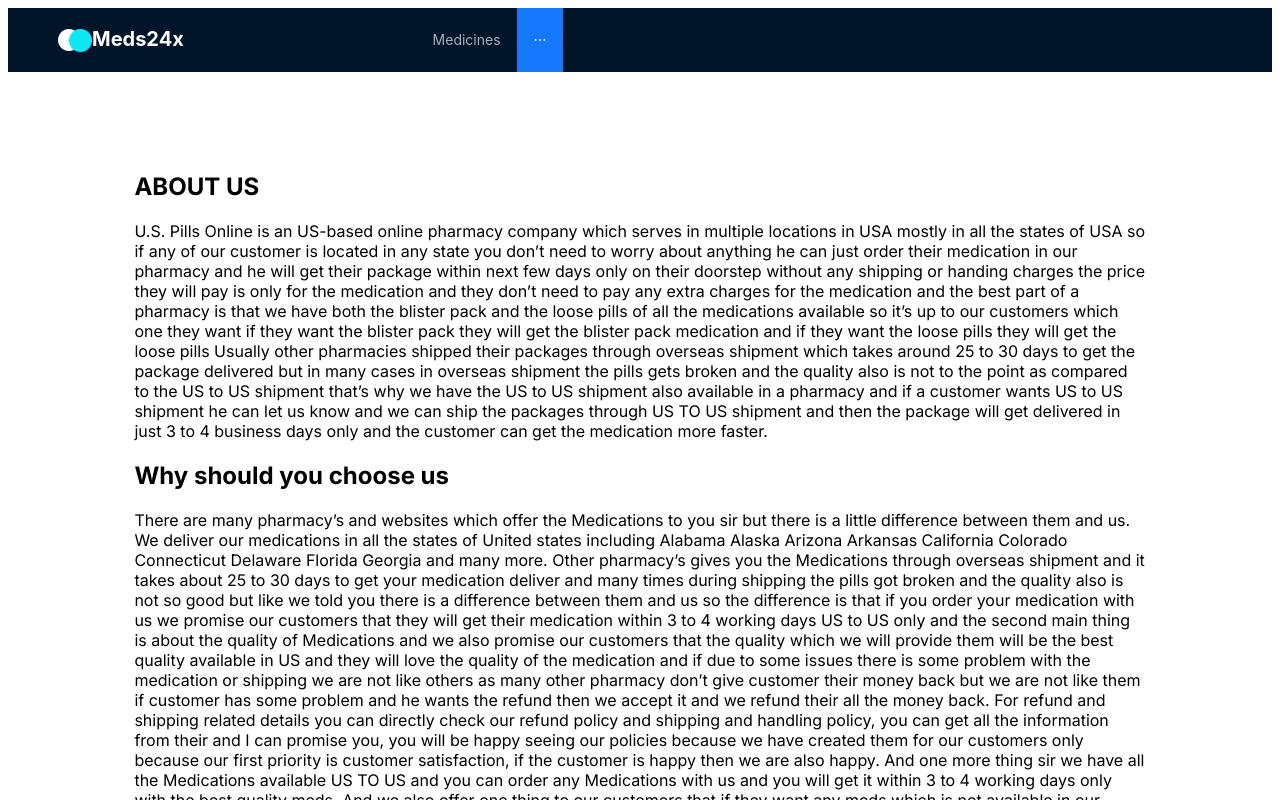
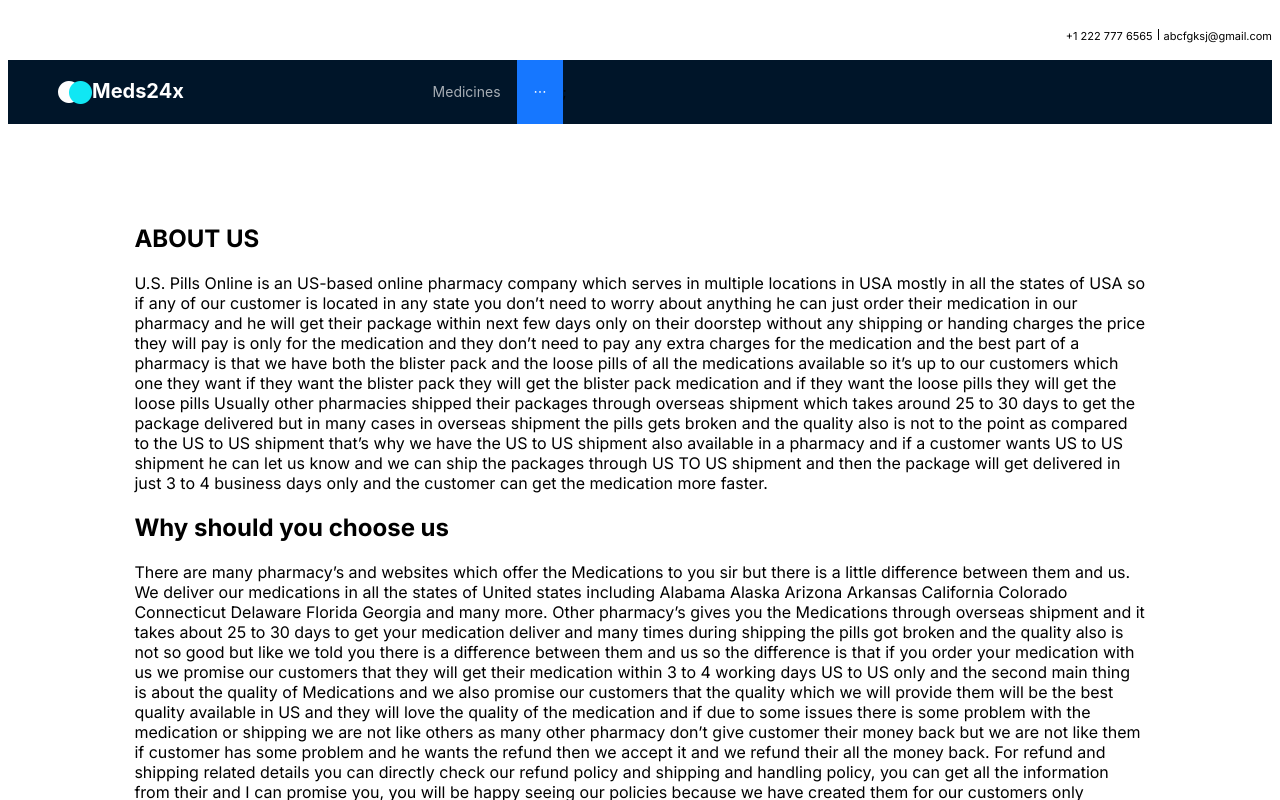
Before and after one commit to abhishek226/medicos, a Next.js app: page /about in a window 1280 px wide. Shown: the top 800 px of the page. Built offline with nearby package versions, Linux system fonts and the light colour scheme.

Commit message:
about and contact us

```diff
--- a/src/app/about/page.module.css
+++ b/src/app/about/page.module.css
@@ -47,3 +47,68 @@
     font-weight: 700;
     color: #ffffff;
   }
+
+  .headerTop-top{border-bottom:1px solid #f6f8fa;}
+
+.headerTop ul li {display: inline-block;}
+
+.header-top-left li,.header-top-right li  {display: inline-block;}
+
+/*.select-opt*/
+.select-opt,.header-top-contact{
+    padding: 10px 18px;
+    border-right: 1px solid #f6f8fa;
+}
+.header-top-contact{
+    border-right: 0;
+    border-left: 1px solid #f6f8fa;
+    font-size: 12px;
+}
+.select-opt select {
+    border: none;
+    cursor:pointer;
+    color:#a7b0ba;
+    font-size: 12px;
+    font-weight: 300;
+}
+.select-opt option{
+    color:#a7b0ba;
+    text-transform: uppercase;
+}
+.select-opt a span.lnr-magnifier:before {
+    font-size: 12px;
+    color: #373939;
+}
+.select-opt a span.lnr-magnifier:before {
+    font-size: 12px;
+    color: #373939;
+}
+/*.select-opt*/
+
+.headerTopRight{
+  display: flex;
+    flex-direction: row-reverse;
+}
+
+.headerTopRight ul li a{
+    color:#a7b0ba;
+    font-size: 12px;
+    font-weight: 300;
+}
+.pullRight{
+  display: flex;
+  flex-direction: column;
+}
+
+.email{
+  padding-left: 5px;
+    font-size: 11px;
+}
+.middle{
+  border-right: 1px solid black;
+    height: 11px;
+    padding-left: 5px;
+}
+.mobile{
+  font-size: 11px;
+}
--- a/src/app/about/page.tsx
+++ b/src/app/about/page.tsx
@@ -18,12 +18,14 @@ import { useState } from "react";
 
 const { Header, Content, Footer } = Layout;
 
+
 const items = new Array(15).fill(null).map((_, index) => ({
   key: index + 1,
   label: `nav ${index + 1}`,
 }));
 
 export default function Home() {
+  const router = useRouter()
 
   const items: MenuProps['items'] = [
     {
@@ -38,6 +40,12 @@ export default function Home() {
   const [current, setCurrent] = useState('about');
   const onClick: MenuProps['onClick'] = (e) => {
     console.log('click ', e);
+    if(e.keyPath.includes('about')){
+      router.push('/about');
+    }
+    else if(e.keyPath.includes('mail')){
+      router.push('/');
+    }
     setCurrent(e.key);
   };
   return (
@@ -47,6 +55,26 @@ export default function Home() {
 
           </header>
       </div> */}
+      <header id="header-top" className={styles.headerTop}>
+        <ul className={styles.pullRight}>
+          <li className={styles.pullRight}>
+            <div className={styles.headerTopRight}>
+              <ul>
+                <li className={styles.mobile}>
+                  +1 222 777 6565
+                </li>
+                <li>
+                  <div className={styles.middle}></div>
+                </li>
+                <li className={styles.email}>
+                  abcfgksj@gmail.com
+                </li>
+              </ul>
+            </div>
+          </li>
+        </ul>
+
+      </header>
       <Layout>
         <Header style={{ display: 'flex', alignItems: 'center' }}>
           <div className={styles.demo_logo}>
@@ -98,12 +126,6 @@ export default function Home() {
                     </p>
                   </div>
                   <div>
-                    <h2>Free Shipping</h2>
-                    <p>
-                    In our pharmacy we don’t charge any shipping charges because the price quoted for the medication is the total price which includes all the shipping charges and handling charges so all your customers just need to pay that amount only and they don’t need to pay any extra charges for shipping or handing so if you want to order with us you can get a very reasonable price for all your medications in a very good quality available US to US and overseas also
-                    </p>
-                  </div>
-                  <div>
                     <h2>Amazing Customer Service</h2>
                     <p>
                     We always try your best to satisfy all your customers completely because we also know that if customers are happy with us and they are satisfied with your service then they will order with us again in future. We always tell your customers honestly that how much time will be taken to get the package delivered on their doorstep and we give them  their tracking numbers also so that they can track their packages and know each and every update for their package.
@@ -114,6 +136,12 @@ export default function Home() {
                     <p>
                     We don’t take any extra charges from our customers. We always take the reasonable prices for their medications without any shipping and handling charges because the price for the medication includes all the shipping and handling charges in it so all your customers don’t need to pay us any single extra amount other than the price of medication and they also don’t need to pay any charges for duty fees or customs
                      </p>
+                  </div>
+                  <div>
+                    <h2>Contact Us</h2>
+                    <p>
+                      Please contact us at +911234567890
+                    </p>
                   </div>
                 </Col>
               </Row>
--- a/src/app/medicine-details/[slug]/page.module.css
+++ b/src/app/medicine-details/[slug]/page.module.css
@@ -1325,3 +1325,68 @@
     font-weight: 700;
     color: #ffffff;
   }
+
+  .headerTop-top{border-bottom:1px solid #f6f8fa;}
+
+.headerTop ul li {display: inline-block;}
+
+.header-top-left li,.header-top-right li  {display: inline-block;}
+
+/*.select-opt*/
+.select-opt,.header-top-contact{
+    padding: 10px 18px;
+    border-right: 1px solid #f6f8fa;
+}
+.header-top-contact{
+    border-right: 0;
+    border-left: 1px solid #f6f8fa;
+    font-size: 12px;
+}
+.select-opt select {
+    border: none;
+    cursor:pointer;
+    color:#a7b0ba;
+    font-size: 12px;
+    font-weight: 300;
+}
+.select-opt option{
+    color:#a7b0ba;
+    text-transform: uppercase;
+}
+.select-opt a span.lnr-magnifier:before {
+    font-size: 12px;
+    color: #373939;
+}
+.select-opt a span.lnr-magnifier:before {
+    font-size: 12px;
+    color: #373939;
+}
+/*.select-opt*/
+
+.headerTopRight{
+  display: flex;
+    flex-direction: row-reverse;
+}
+
+.headerTopRight ul li a{
+    color:#a7b0ba;
+    font-size: 12px;
+    font-weight: 300;
+}
+.pullRight{
+  display: flex;
+  flex-direction: column;
+}
+
+.email{
+  padding-left: 5px;
+    font-size: 11px;
+}
+.middle{
+  border-right: 1px solid black;
+    height: 11px;
+    padding-left: 5px;
+}
+.mobile{
+  font-size: 11px;
+}
--- a/src/app/page.module.css
+++ b/src/app/page.module.css
@@ -1331,3 +1331,68 @@ a:focus {
 .ant-table-title{
   font-size: 20px;
 }
+
+.headerTop-top{border-bottom:1px solid #f6f8fa;}
+
+.headerTop ul li {display: inline-block;}
+
+.header-top-left li,.header-top-right li  {display: inline-block;}
+
+/*.select-opt*/
+.select-opt,.header-top-contact{
+    padding: 10px 18px;
+    border-right: 1px solid #f6f8fa;
+}
+.header-top-contact{
+    border-right: 0;
+    border-left: 1px solid #f6f8fa;
+    font-size: 12px;
+}
+.select-opt select {
+    border: none;
+    cursor:pointer;
+    color:#a7b0ba;
+    font-size: 12px;
+    font-weight: 300;
+}
+.select-opt option{
+    color:#a7b0ba;
+    text-transform: uppercase;
+}
+.select-opt a span.lnr-magnifier:before {
+    font-size: 12px;
+    color: #373939;
+}
+.select-opt a span.lnr-magnifier:before {
+    font-size: 12px;
+    color: #373939;
+}
+/*.select-opt*/
+
+.headerTopRight{
+  display: flex;
+    flex-direction: row-reverse;
+}
+
+.headerTopRight ul li a{
+    color:#a7b0ba;
+    font-size: 12px;
+    font-weight: 300;
+}
+.pullRight{
+  display: flex;
+  flex-direction: column;
+}
+
+.email{
+  padding-left: 5px;
+    font-size: 11px;
+}
+.middle{
+  border-right: 1px solid black;
+    height: 11px;
+    padding-left: 5px;
+}
+.mobile{
+  font-size: 11px;
+}
--- a/src/app/place-order/page.module.css
+++ b/src/app/place-order/page.module.css
@@ -124,3 +124,68 @@
   font-weight: 700;
   color: #ffffff;
 }
+
+.headerTop-top{border-bottom:1px solid #f6f8fa;}
+
+.headerTop ul li {display: inline-block;}
+
+.header-top-left li,.header-top-right li  {display: inline-block;}
+
+/*.select-opt*/
+.select-opt,.header-top-contact{
+    padding: 10px 18px;
+    border-right: 1px solid #f6f8fa;
+}
+.header-top-contact{
+    border-right: 0;
+    border-left: 1px solid #f6f8fa;
+    font-size: 12px;
+}
+.select-opt select {
+    border: none;
+    cursor:pointer;
+    color:#a7b0ba;
+    font-size: 12px;
+    font-weight: 300;
+}
+.select-opt option{
+    color:#a7b0ba;
+    text-transform: uppercase;
+}
+.select-opt a span.lnr-magnifier:before {
+    font-size: 12px;
+    color: #373939;
+}
+.select-opt a span.lnr-magnifier:before {
+    font-size: 12px;
+    color: #373939;
+}
+/*.select-opt*/
+
+.headerTopRight{
+  display: flex;
+    flex-direction: row-reverse;
+}
+
+.headerTopRight ul li a{
+    color:#a7b0ba;
+    font-size: 12px;
+    font-weight: 300;
+}
+.pullRight{
+  display: flex;
+  flex-direction: column;
+}
+
+.email{
+  padding-left: 5px;
+    font-size: 11px;
+}
+.middle{
+  border-right: 1px solid black;
+    height: 11px;
+    padding-left: 5px;
+}
+.mobile{
+  font-size: 11px;
+}
```
Also changed, not shown: src/app/medicine-details/[slug]/page.tsx (+26 -0 lines), src/app/page.tsx (+24 -1 lines), src/app/place-order/page.tsx (+24 -17 lines).
